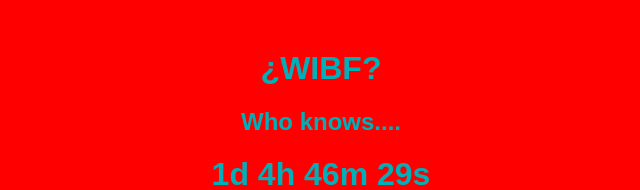
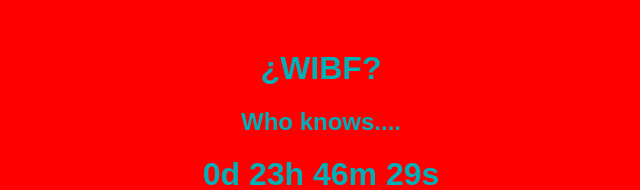
Before and after one commit to Rebmahcs/wibf, a plain HTML site: page index.html in a window 1280 px wide. Shown: the top 190 px of the page, without its empty margins (319-959 px from the left). Drawn offline with Linux system fonts and the light colour scheme.

Commit message:
Update date

```diff
--- a/index.html
+++ b/index.html
@@ -27,7 +27,7 @@
 
 <script>
     //Global variables
-    const targetDate = new Date("February 25, 2025 14:00:00 UTC+1").getTime();
+    const targetDate = new Date("February 25, 2025 9:00:00 UTC+1").getTime();
 
 </script>
 
```
